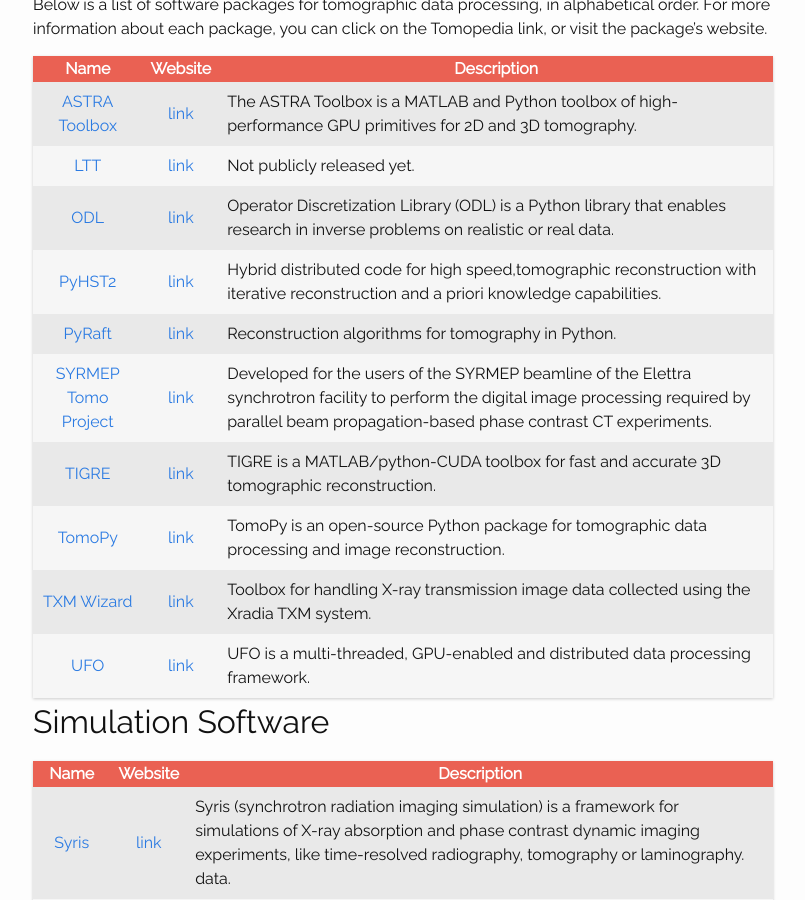
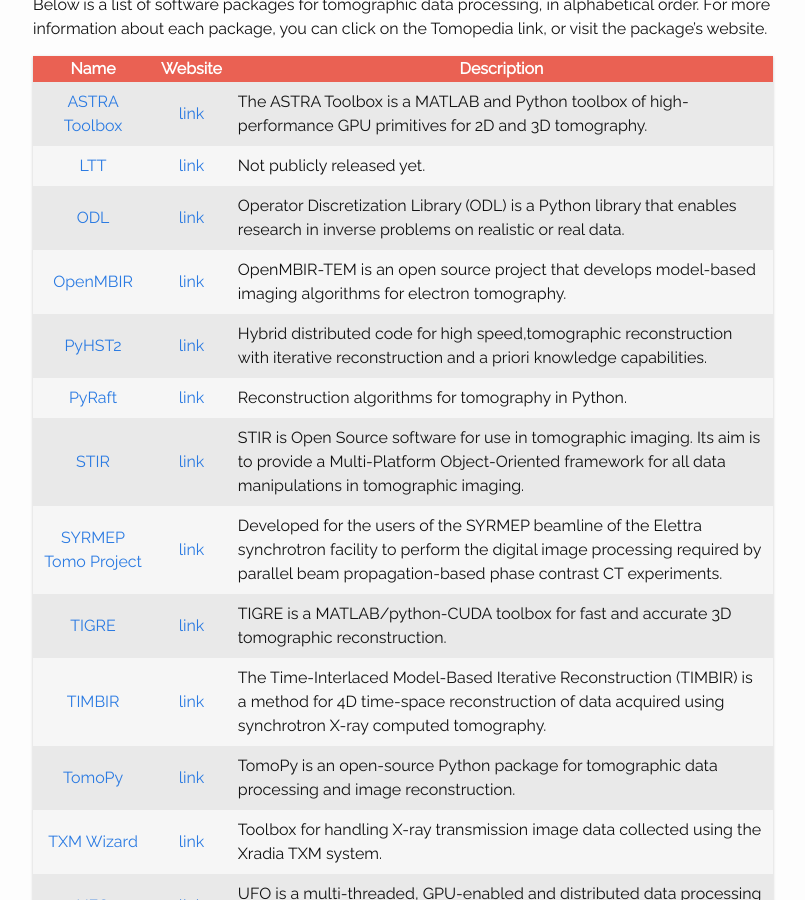
Before and after one commit to tomopedia/tomopedia.github.io, a Jekyll site: the page built from main_pages/40_software.md, in a window 1280 px wide and 900 px high, scrolled down 234 px. Shown: the whole window, without its empty margins (237-1042 px from the left). Built offline with Jekyll 4.4.1, drawn with Linux system fonts in a browser that asks for light colours.

Commit message:
NEW: Add additional software to table

```diff
--- a/main_pages/40_software.md
+++ b/main_pages/40_software.md
@@ -20,11 +20,14 @@ the Tomopedia link, or visit the package's website.
 | [ASTRA Toolbox](/software/astra/)         |  [link](http://www.astra-toolbox.com/)                                    | The ASTRA Toolbox is a MATLAB and Python toolbox of high-performance GPU primitives for 2D and 3D tomography.                                                                                         |
 | [LTT](/software/ltt)                      |  [link](https://nci.llnl.gov/content/assets/docs/ChampleyALSmeeting.pdf)  | Not publicly released yet.                                                                                                                                                                            |
 | [ODL](/software/odl)                      |  [link](https://github.com/odlgroup/odl)                                  | Operator Discretization Library (ODL) is a Python library that enables research in inverse problems on realistic or real data.                                                                        |
+| [OpenMBIR](/software/openmbir/)           |  [link](https://github.com/OpenMBIR/OpenMBIR-TEM)                         | OpenMBIR-TEM is an open source project that develops model-based imaging algorithms for electron tomography.
 | [PyHST2](/software/pyhst2/)               |  [link](https://forge.epn-campus.eu/projects/pyhst2)                      | Hybrid distributed code for high speed,tomographic reconstruction with iterative reconstruction and a priori knowledge capabilities.                                                                  |
 | [PyRaft](/software/pyraft/)               |  [link](https://github.com/exmiqueles/pyraft)                             | Reconstruction algorithms for tomography in Python.                                                                                                                                                   |
+| [STIR](/software/stir/)                   |  [link](http://stir.sourceforge.net/)                                     | STIR is Open Source software for use in tomographic imaging. Its aim is to provide a Multi-Platform Object-Oriented framework for all data manipulations in tomographic imaging.
 | [SYRMEP Tomo Project](/software/syrmep/)  |  [link](https://github.com/ElettraSciComp/)                               | Developed for the users of the SYRMEP beamline of the Elettra synchrotron facility to perform the digital image processing required by parallel beam propagation-based phase contrast CT experiments. |
-| [TIGRE](/software/tigre/)                 |  [link](https://github.com/CERN/TIGRE)                                    | TIGRE is a MATLAB/python-CUDA toolbox for fast and accurate 3D tomographic reconstruction.                                                                                                                   |
-| [TomoPy](/software/tomopy)                |  [link](http://tomopy.rtfd.org/)                                          | TomoPy is an open-source Python package for tomographic data processing and image reconstruction.                                                                                                     |
+| [TIGRE](/software/tigre/)                 |  [link](https://github.com/CERN/TIGRE)                                    | TIGRE is a MATLAB/python-CUDA toolbox for fast and accurate 3D tomographic reconstruction.                                                                                                            |
+| [TIMBIR](/software/timbir/)               |  [link](http://timbir.readthedocs.io/)                                    | The Time-Interlaced Model-Based Iterative Reconstruction (TIMBIR) is a method for 4D time-space reconstruction of data acquired using synchrotron X-ray computed tomography.
+| [TomoPy](/software/tomopy)                |  [link](http://tomopy.tomopy.readthedocs.io/)                                          | TomoPy is an open-source Python package for tomographic data processing and image reconstruction.                                                                                                     |
 | [TXM Wizard](/software/txm)               |  [link](https://sourceforge.net/projects/txm-wizard/)                     | Toolbox for handling X-ray transmission image data collected using the Xradia TXM system.                                                                                                             |
 | [UFO](/software/ufo/)                     |  [link](http://ufo-core.readthedocs.io/)                                  | UFO is a multi-threaded, GPU-enabled and distributed data processing framework.                                                                                                                       |
 
```
